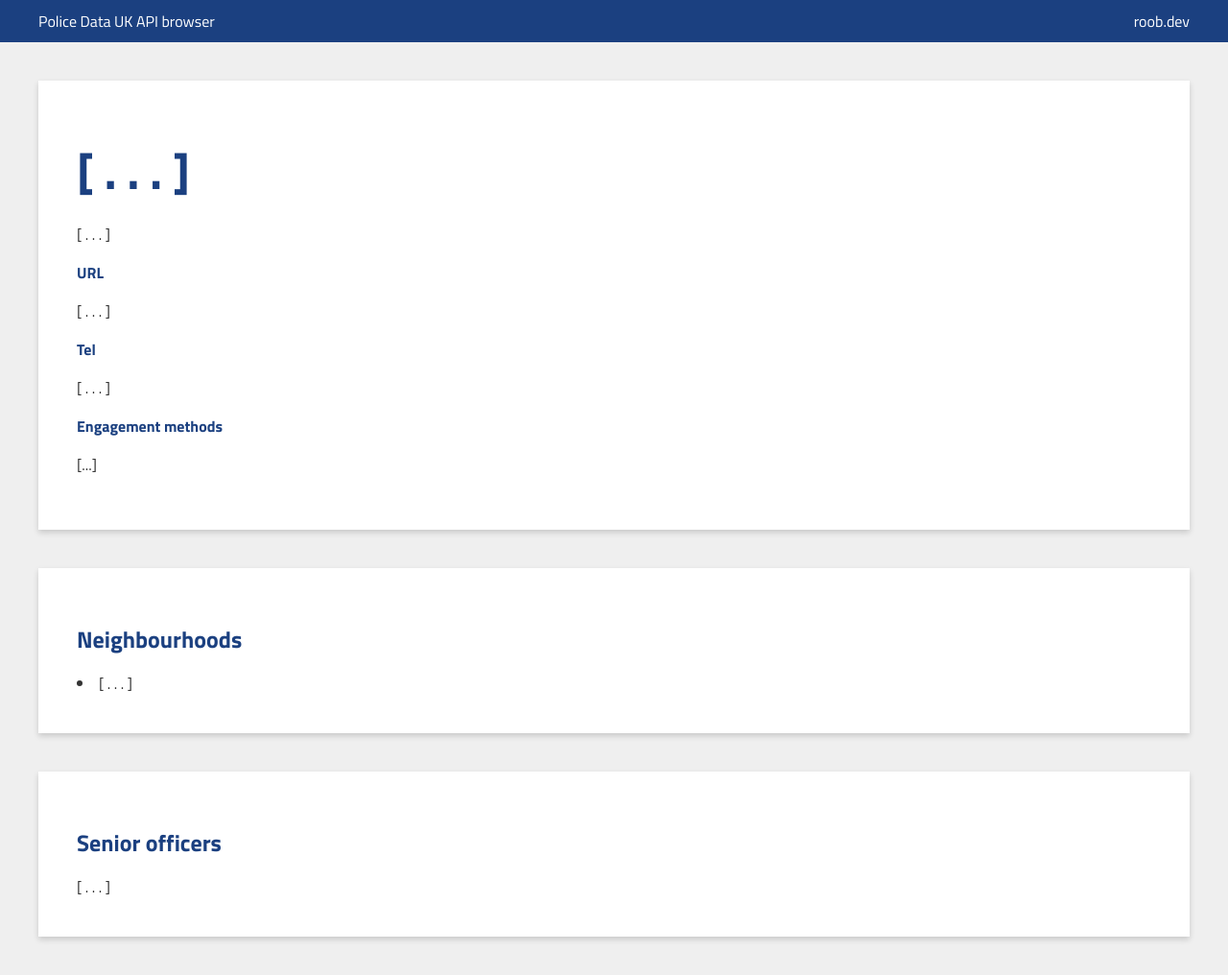
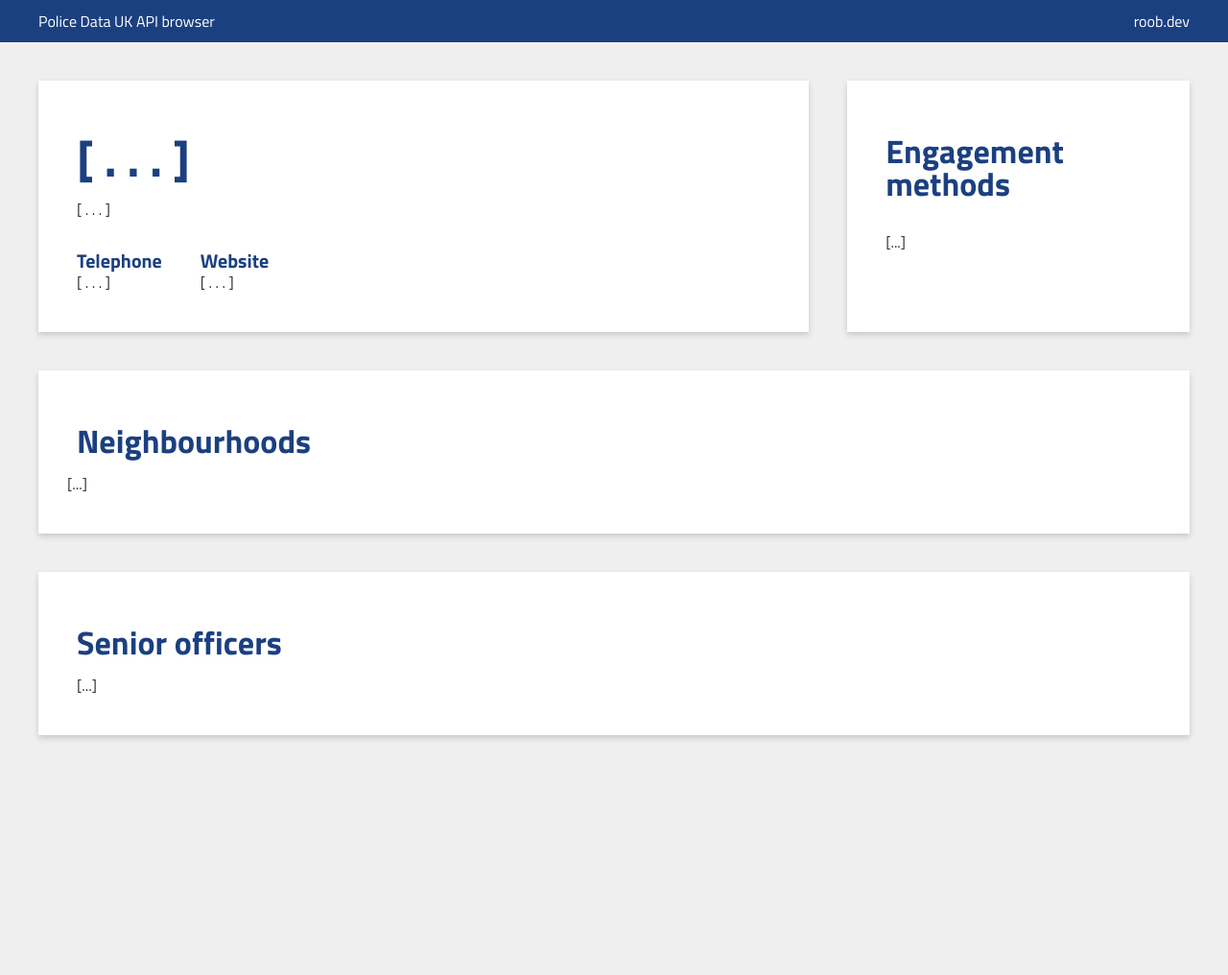
Before and after one commit to Roob89/police-data-uk, a Jekyll site: the page built from force.html, in a window 1280 px wide. Shown: the whole page at 96% size. Built offline with Jekyll 4.4.1, drawn with Linux system fonts in a browser that asks for light colours; after the commit the page ends 900 px from its top, so only the background shows below that.

Commit message:
Update Force styling and content

```diff
--- a/assets/css/style.css
+++ b/assets/css/style.css
@@ -6,10 +6,16 @@
 
 h1,h2,h3,h4,h5,p,ol,ul { margin: 1rem 0; }
 
-h1,h2,h3,h4,h5 { color: #1B4080; }
+h1,h2,h3,h4,h5 {color: #1B4080;line-height: 1;}
 
 h1 { font-size: 50px; }
-h2 { font-size: 24px; }
+h2 { font-size: 34px; }
+h3 { font-size: 24px; }
+h4 { font-size: 20px; }
+h5 { font-size: 16px; }
+
+
+ul { padding-left: 2em; }
 
 /***************************************************************
 # Common
@@ -21,6 +27,8 @@ html,body { background: #efefef; font-family: 'Titillium Web', sans-serif; margi
 .container--wide { max-width: none; }
 .inner-margin { margin-top: 40px; margin-bottom: 40px; }
 .card {background: white;padding: 40px;box-shadow: 0 3px 6px 0 rgba(0,0,0,0.16);}
+
+.header--no-bottom { margin-bottom: 0; }
 
 .background--primary { background: #1B4080; color: white; }
 
@@ -39,3 +47,26 @@ html,body { background: #efefef; font-family: 'Titillium Web', sans-serif; margi
 .region-container { display: flex; flex-flow: wrap; margin: 0 -10px; }
 .region-container__col { width: 25%; padding: 10px; }
 .region-container__item {background: whitesmoke;text-align: center;color: inherit;text-decoration: none;display: block;padding: 1em;font-weight: bold;}
+
+
+
+/***************************************************************
+# Force
+***************************************************************/
+
+.basic-information__row { display: flex; margin: 0 -20px; }
+.basic-information__col { padding: 0 20px; }
+.basic-information__col--left {width: 68%;}
+.basic-information__col--right {width: 32%;}
+.basic-information__col-inner { height: 100%; }
+
+.basic-information__contact { display: flex; margin: 0 -20px; }
+.basic-information__contact-item { padding: 0 20px; }
+.basic-information__contact-title { margin-bottom: 0; }
+
+.engagement-methods { margin-top: 2em; }
+.engagement-methods__title { margin-bottom: 0; }
+
+.neighbourhoods__row { display: flex; flex-flow: wrap; margin: 0 -10px; }
+.neighbourhoods__col { width: 25%; padding: 10px; }
+.neighbourhoods__item {background: whitesmoke;text-align: center;color: inherit;text-decoration: none;display: block;padding: 1em;font-weight: bold;}
--- a/force.html
+++ b/force.html
@@ -4,37 +4,60 @@ layout: default
 ---
 
 <!-- Basic Information -->
+<section class="basic_information">
     <div class="container inner-margin">
-    <div class="card">
+        <div class="basic-information__row">
+
+            <!-- Description and contact -->
+            <div class="basic-information__col basic-information__col--left">
+                <div class="basic-information__col-inner card">
                     <h1 id="name">[ . . . ]</h1>
                     <p id="description">[ . . . ]</p>
-        <h4>URL</h4>
-        <p id="url">[ . . . ]</p>
-        <h4>Tel</h4>
-        <p id="telephone">[ . . . ]</p>
-        <h4>Engagement methods</h4>
-        <ul id="engagement-methods">
-            {{site.loadingText}}
-        </ul>
+                    <div class="basic-information__contact">
+                        <div class="basic-information__contact-item">
+                            <h4 class="basic-information__contact-title">Telephone</h4>
+                            <span id="telephone">[ . . . ]</span>
+                        </div>
+                        <div class="basic-information__contact-item">
+                            <h4 class="basic-information__contact-title">Website</h4>
+                            <span id="url">[ . . . ]</span>
+                        </div>
+                    </div>
                 </div>
             </div>
 
+            <!-- Engagement methods -->
+            <div class="basic-information__col basic-information__col--right">
+                <div class="basic-information__col-inner card">
+                    <h2>Engagement methods</h2>
+                    <div id="engagement-methods" class="engagement-methods">
+                        {{site.loadingText}}
+                    </div>
+                </div>
+            </div>
+
+        </div>
+    </div>
+</section>
+
 <!-- Neighbourhoods  -->
+<section class="neighbourhoods">
     <div class="container inner-margin">
         <div class="card">
             <h2>Neighbourhoods </h2>
-        <div id="neighbourhoods-container" class="row">
-            <li>[ . . . ]</li>
+            <div id="neighbourhoods-container" class="neighbourhoods__row">
+                {{site.loadingText}}
             </div>
         </div>
     </div>
+</section>
 
 <!-- Senior officers -->
 <div class="container inner-margin">
     <div class="card">
         <h2>Senior officers</h2>
         <div class="card-body">
-            <div id="senior-officer-container">[ . . . ]</div>
+            <div id="senior-officer-container">{{site.loadingText}}</div>
         </div>
     </div>
 </div>
@@ -69,9 +92,9 @@ layout: default
     function updateBasicDetails(){
 
         document.getElementById('name').innerHTML = response.name;
-        document.getElementById('description').innerHTML = response.description;
-        document.getElementById('url').innerHTML = response.url;
-        document.getElementById('telephone').innerHTML = response.telephone;
+        document.getElementById('description').innerHTML = (response.description) ? response.description : 'No description available.';
+        document.getElementById('url').innerHTML = (response.url) ? `<a href="${response.url}" target="_blank" rel="noopener nofollow noreferrer">${response.url}</a>` : 'No URL given.';
+        document.getElementById('telephone').innerHTML = (response.telephone) ? response.telephone : 'No telephone given.';
 
     }
 
@@ -83,9 +106,9 @@ layout: default
         for (var i = 0; i < engagementMethods.length; i++) {
             var obj = engagementMethods[i];
             if( obj.url != '' ) {
-                newHTML = newHTML + `<li><a href="${obj.url}" type="${obj.type}" target="_blank" rel="nofollow noreferrer noopener">${obj.title}</a></li>`;
+                newHTML = newHTML + `<h3 class="engagement-methods__title">${obj.title}</h3><a href="${obj.url}" type="${obj.type}" target="_blank" rel="nofollow noreferrer noopener">${obj.url}</a>`;
             } else {
-                newHTML = newHTML + `<li>${obj.title}</li>`;
+                newHTML = newHTML + `<h3>${obj.title}</h3>`;
             }
         }
         document.getElementById('engagement-methods').innerHTML = newHTML;
@@ -109,12 +132,7 @@ layout: default
             if( response.length > 0 ) {
                 for (var i = 0; i < response.length; i++) {
                     var obj = response[i];
-                    newHTML = newHTML + `
-                    <div class="col-12 col-md-4">
-                        <div class="mt-2 mb-2">
-                            <a href="/neighbourhood?force=` + id + `&id=` + obj.id + `">` + obj.name + `</a>
-                        </div>
-                    </div>`;
+                    newHTML = newHTML + `<div class="neighbourhoods__col"><a class="neighbourhoods__item" href="/neighbourhood?force=${id}&id=${obj.id}">${obj.name}</a></div>`;
                     }
                 }
 
@@ -145,17 +163,18 @@ layout: default
 
                     // Variables
                     var obj = response[i];
+                    obj.bio = (obj.bio) ? obj.bio : 'No bio found.';
 
                     // Basic details
                     newHTML = newHTML + `
                         <hr>
-                        <h2>` + obj.name + `</h2>
+                        <h3 class="header--no-bottom">` + obj.name + `</h3>
                         <sub>` + obj.rank + `</sub>
                         <p>` + obj.bio + `</p>
                     `;
 
                     // Contact
-                    if( obj.contact_details.twitter != '' ) {
+                    if( obj.contact_details.twitter ) {
                         newHTML = newHTML + `<a href="` + obj.contact_details.twitter + `" target="_blank" rel="nofollow noreferrer">` + obj.contact_details.twitter + `</a>`;
                     }
 
```
Also changed, not shown: 2 other files. Lines whose indentation alone changed are shown as unchanged.
